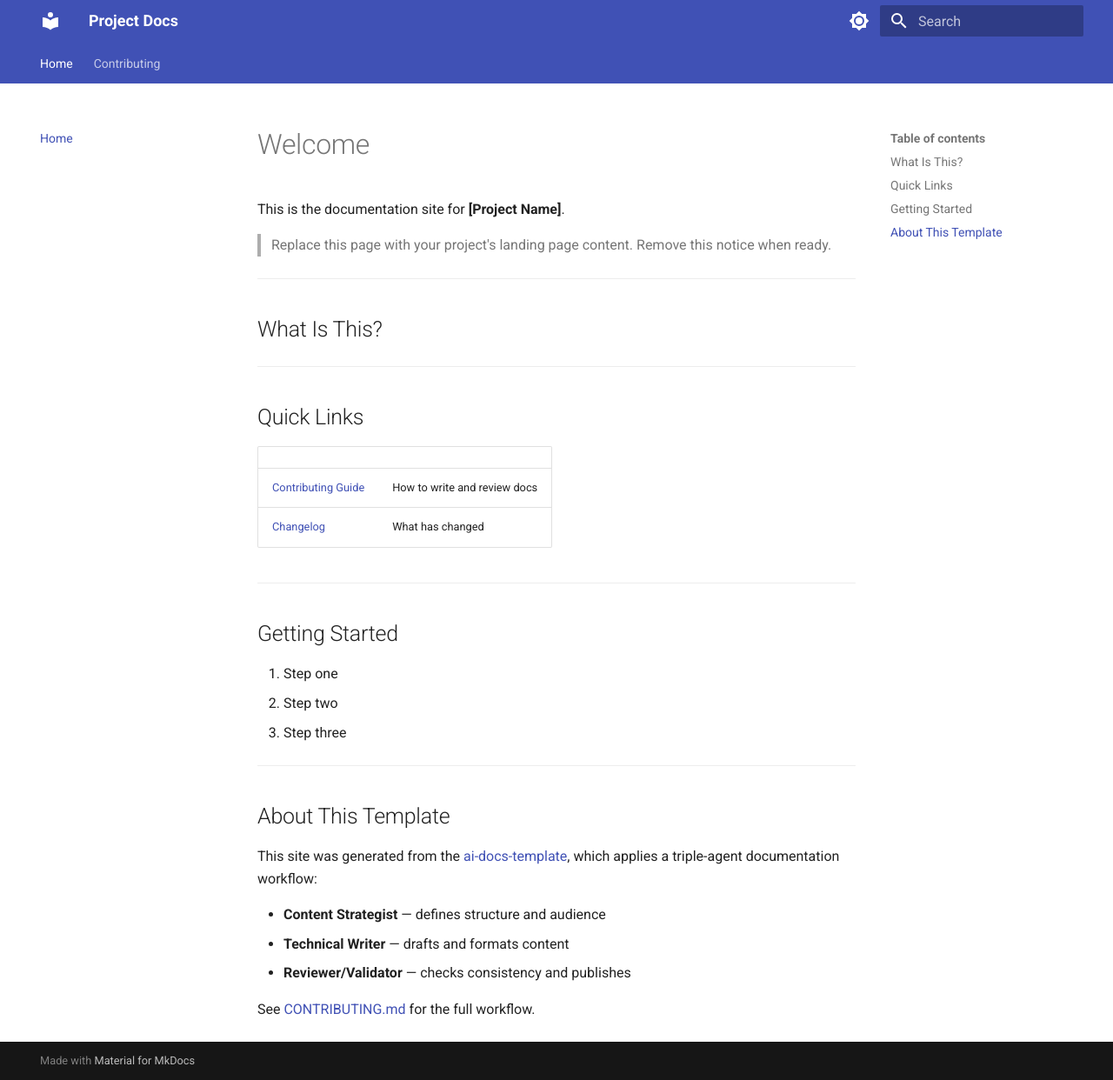
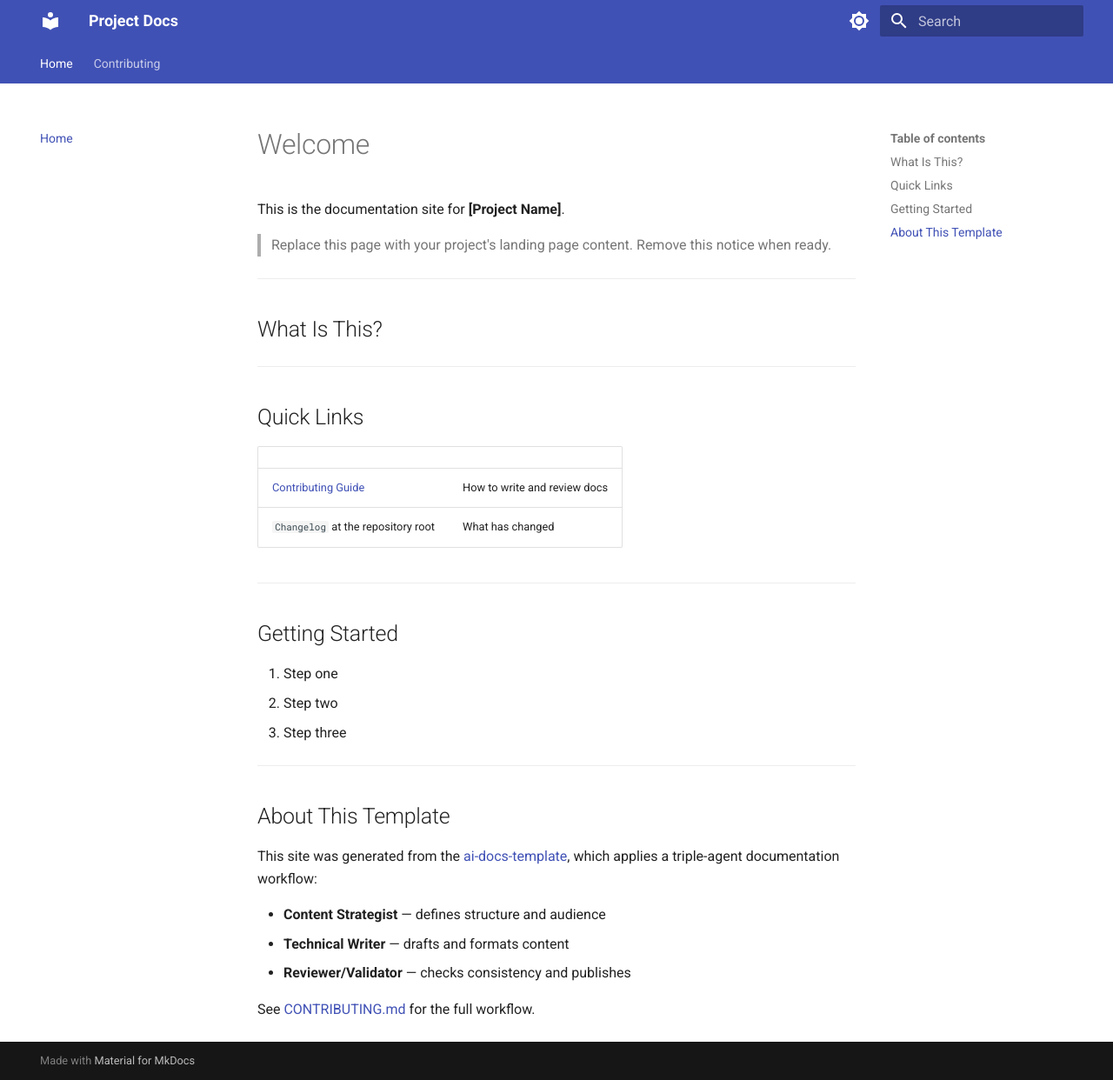
Before and after one commit to topperanza/ai-docs-template, an MkDocs documentation site: the page built from docs/index.md, in a window 1280 px wide and 1242 px high. Shown: the whole window at 87% size. Built offline with MkDocs 1.6.1 and Material for MkDocs 9.7.7, drawn with Linux system fonts in a browser that asks for light colours.

Commit message:
Fix MkDocs changelog link for strict build

```diff
--- a/docs/index.md
+++ b/docs/index.md
@@ -18,7 +18,7 @@ This is the documentation site for **[Project Name]**.
 | | |
 |---|---|
 | [Contributing Guide](CONTRIBUTING.md) | How to write and review docs |
-| [Changelog](../CHANGELOG.md) | What has changed |
+| `Changelog` at the repository root | What has changed |
 
 ---
 
```
